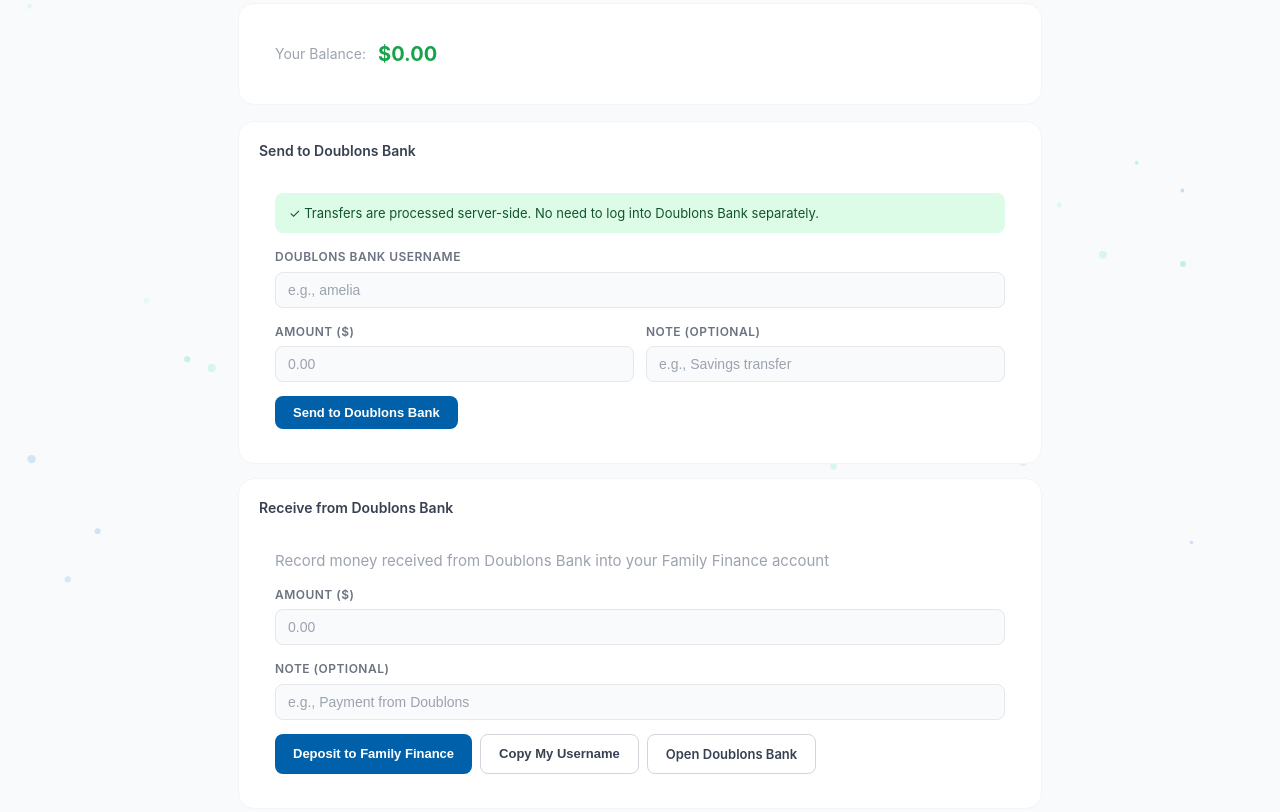
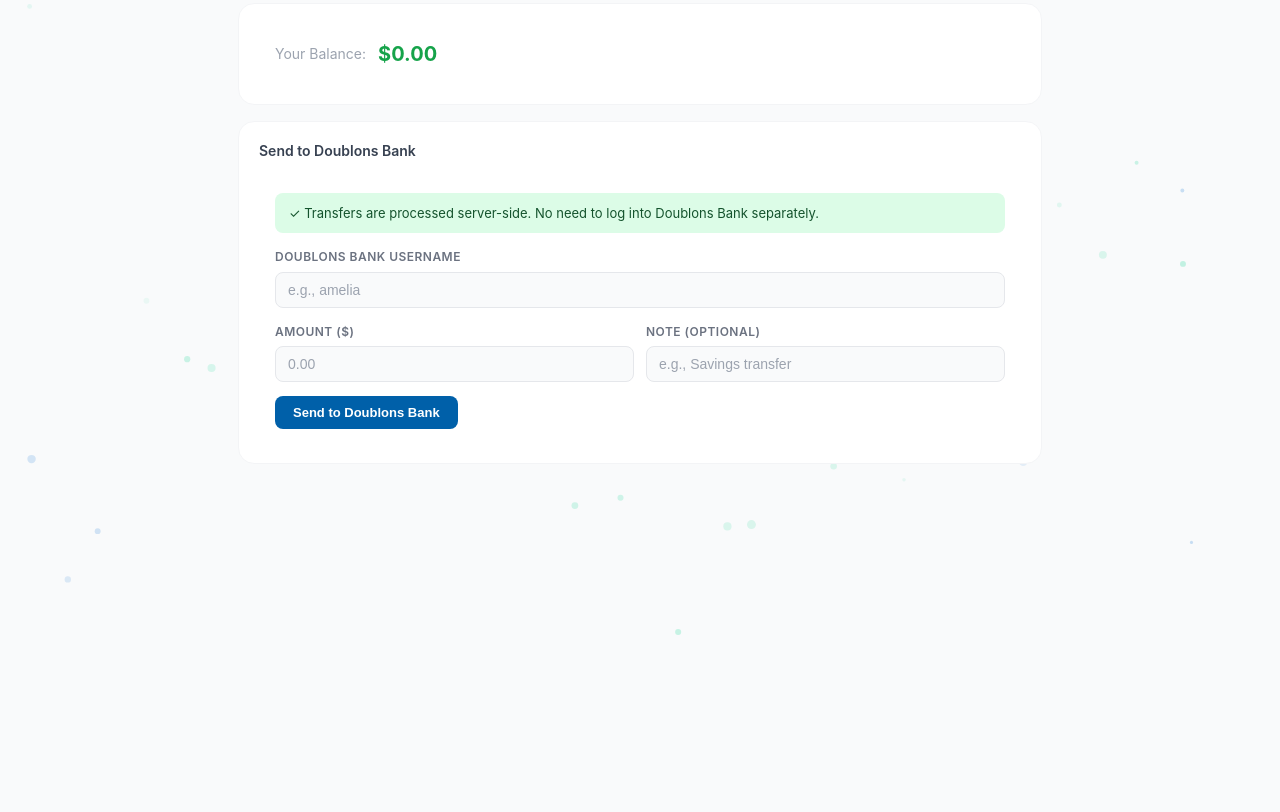
Before and after one commit to rockyduck78-hash/family-finance, a website: page public/doublons.html in a window 1280 px wide. Shown: the part 136-948 px from the top of the page. After the commit the page ends 800 px from the top, so only its background shows below. Drawn offline with Linux system fonts and the light colour scheme; no server answers; sample sign-in values are in the browser's storage.

Commit message:
chore: remove receive from Doublons Bank feature

```diff
--- a/public/doublons.html
+++ b/public/doublons.html
@@ -96,29 +96,6 @@
                 </div>
             </div>
 
-            <!-- Receive from Doublons Bank -->
-            <div class="card">
-                <div class="card-header">
-                    <span class="card-title">Receive from Doublons Bank</span>
-                </div>
-                <div style="padding:16px;">
-                    <p style="margin-bottom:12px;color:var(--gray-400);">Record money received from Doublons Bank into your Family Finance account</p>
-                    <div class="form-group">
-                        <label>Amount ($)</label>
-                        <input type="number" id="doublons-deposit-amount" step="0.01" min="0.01" placeholder="0.00">
-                    </div>
-                    <div class="form-group">
-                        <label>Note (optional)</label>
-                        <input type="text" id="doublons-deposit-note" placeholder="e.g., Payment from Doublons">
-                    </div>
-                    <div style="display:flex;gap:8px;flex-wrap:wrap;">
-                        <button class="btn btn-primary" id="deposit-btn" onclick="depositFromDoublons()">Deposit to Family Finance</button>
-                        <button class="btn btn-secondary" onclick="copyMyUsername()">Copy My Username</button>
-                        <a href="https://doublons-bank.vercel.app/" target="_blank" class="btn btn-secondary" style="text-decoration:none;">Open Doublons Bank</a>
-                    </div>
-                </div>
-            </div>
-
             <div id="doublons-status" style="margin-top:12px;padding:8px;border-radius:var(--radius);display:none;"></div>
         </main>
     </div>
@@ -191,46 +168,6 @@
             }
         }
 
-        async function depositFromDoublons() {
-            var amount = parseFloat(document.getElementById('doublons-deposit-amount').value);
-            var note = document.getElementById('doublons-deposit-note').value.trim();
-            if (!amount || amount <= 0) return notifyError('Enter a valid amount');
-            if (!await showConfirm('Deposit $' + amount.toFixed(2) + ' from Doublons Bank into your Family Finance account?', { confirmText: 'Deposit' })) return;
-
-            setBtnLoading('deposit-btn', true, 'Deposit to Family Finance');
-            try {
-                var result = await apiPost('/api/external/deposit', {
-                    username: currentUser,
-                    amount: amount,
-                    note: note || 'Deposit from Doublons Bank'
-                });
-                if (result.error) throw new Error(result.error);
-                showStatus('Deposited $' + amount.toFixed(2) + ' from Doublons Bank into your Family Finance account!', false);
-                document.getElementById('doublons-deposit-amount').value = '';
-                document.getElementById('doublons-deposit-note').value = '';
-                loadBalance();
-            } catch (err) {
-                showStatus(err.message || 'Deposit failed. Please try again.', true);
-            } finally {
-                setBtnLoading('deposit-btn', false, 'Deposit to Family Finance');
-            }
-        }
-
-        function copyMyUsername() {
-            if (navigator.clipboard) {
-                navigator.clipboard.writeText(currentUser).then(function() {
-                    showStatus('Username copied: ' + currentUser, false);
-                });
-            } else {
-                var ta = document.createElement('textarea');
-                ta.value = currentUser;
-                document.body.appendChild(ta);
-                ta.select();
-                document.execCommand('copy');
-                document.body.removeChild(ta);
-                showStatus('Username copied: ' + currentUser, false);
-            }
-        }
     </script>
 
     <!-- Change Password Modal -->
```
